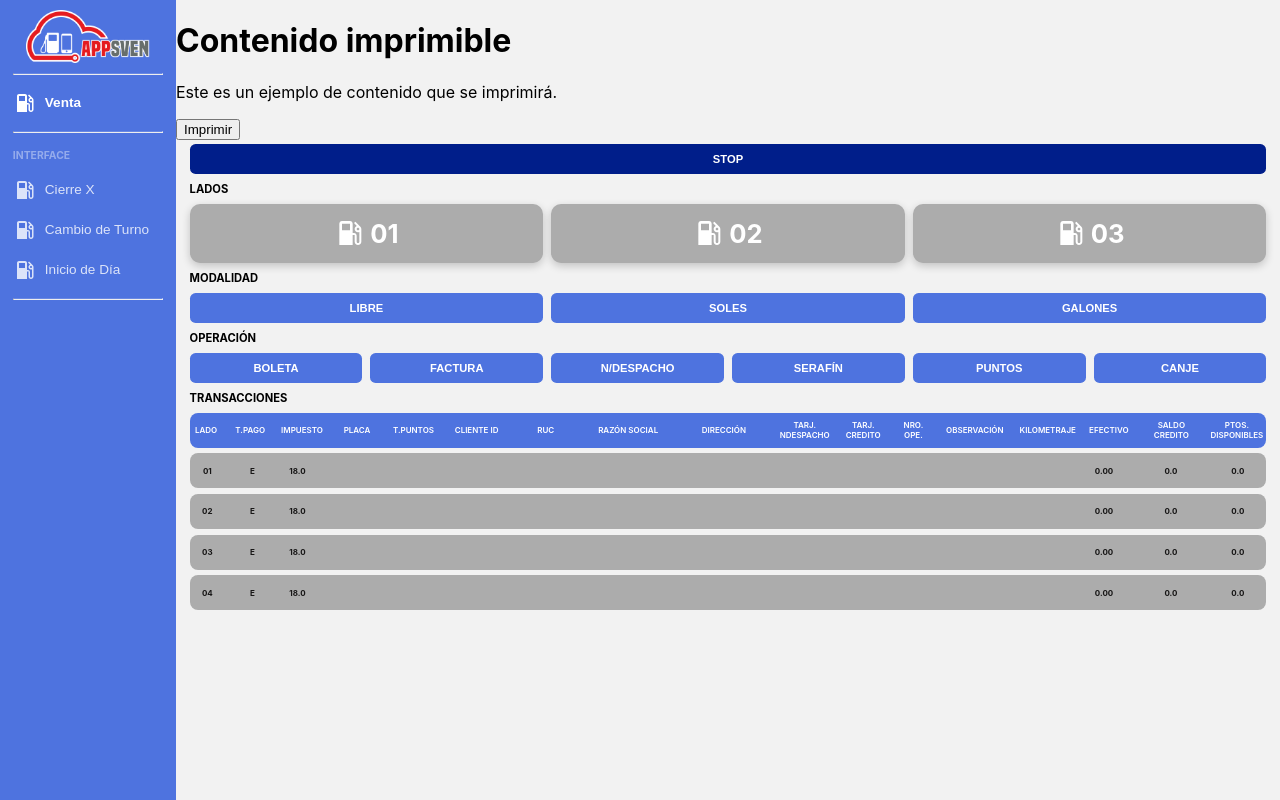
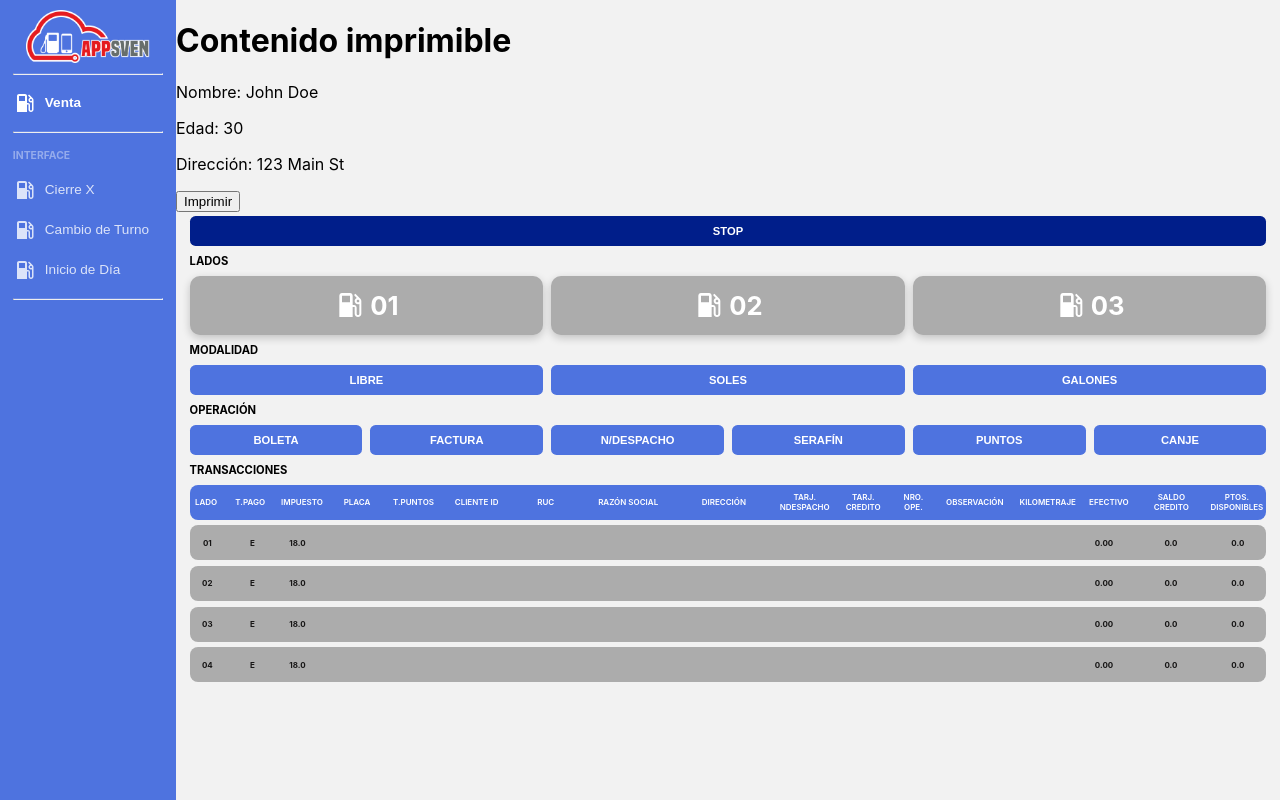
Before and after one commit to melinallacuag/sistemaweb, a React (Create React App) app: page /home in a window 1280 px wide. Built offline with nearby package versions, Linux system fonts and the light colour scheme.

Commit message:
Se realizo el imprimir.

```diff
--- a/src/componentes/Sidebar.jsx
+++ b/src/componentes/Sidebar.jsx
@@ -152,7 +152,7 @@ const Sidebar = ({ isOpen }) => {
 
                 {/* Modal Inicio de Día*/}
                 <Dialog open={isModalIDiaOpen} onClose={handleModalIDiaClose}>
-                  <DialogTitle>Inicio de Dia</DialogTitle>
+                  <DialogTitle>Inicio de Día</DialogTitle>
                   <DialogContent>
                     <p>¿Desea generar inicio de día?</p>
                   </DialogContent>
--- a/src/impresion/PrintableComponent.jsx
+++ b/src/impresion/PrintableComponent.jsx
@@ -1,13 +1,17 @@
-import React, { useRef } from 'react';
+import React, { useRef,useState } from 'react';
 import { useReactToPrint } from 'react-to-print';
 
 class PrintableComponent extends React.Component {
   render() {
+    const { name, age, address } = this.props;
     return (
       <div>
         {/* Contenido que deseas imprimir */}
         <h1>Contenido imprimible</h1>
-        <p>Este es un ejemplo de contenido que se imprimirá.</p>
+
+        <p>Nombre: {name}</p>
+        <p>Edad: {age}</p>
+        <p>Dirección: {address}</p>
       </div>
     );
   }
@@ -25,10 +29,14 @@ const PrintButton = ({ componentRef }) => {
 // Componente contenedor
 const App = () => {
 
-    const componentRef = useRef();
+  const [name, setName] = useState('John Doe');
+  const [age, setAge] = useState(30);
+  const [address, setAddress] = useState('123 Main St');
+  const componentRef = useRef();
   return (
     <div>
-      <PrintableComponent ref={componentRef} />
+
+<PrintableComponent name={name} age={age} address={address} ref={componentRef} />
       <PrintButton componentRef={componentRef} />
     </div>
   );
```
